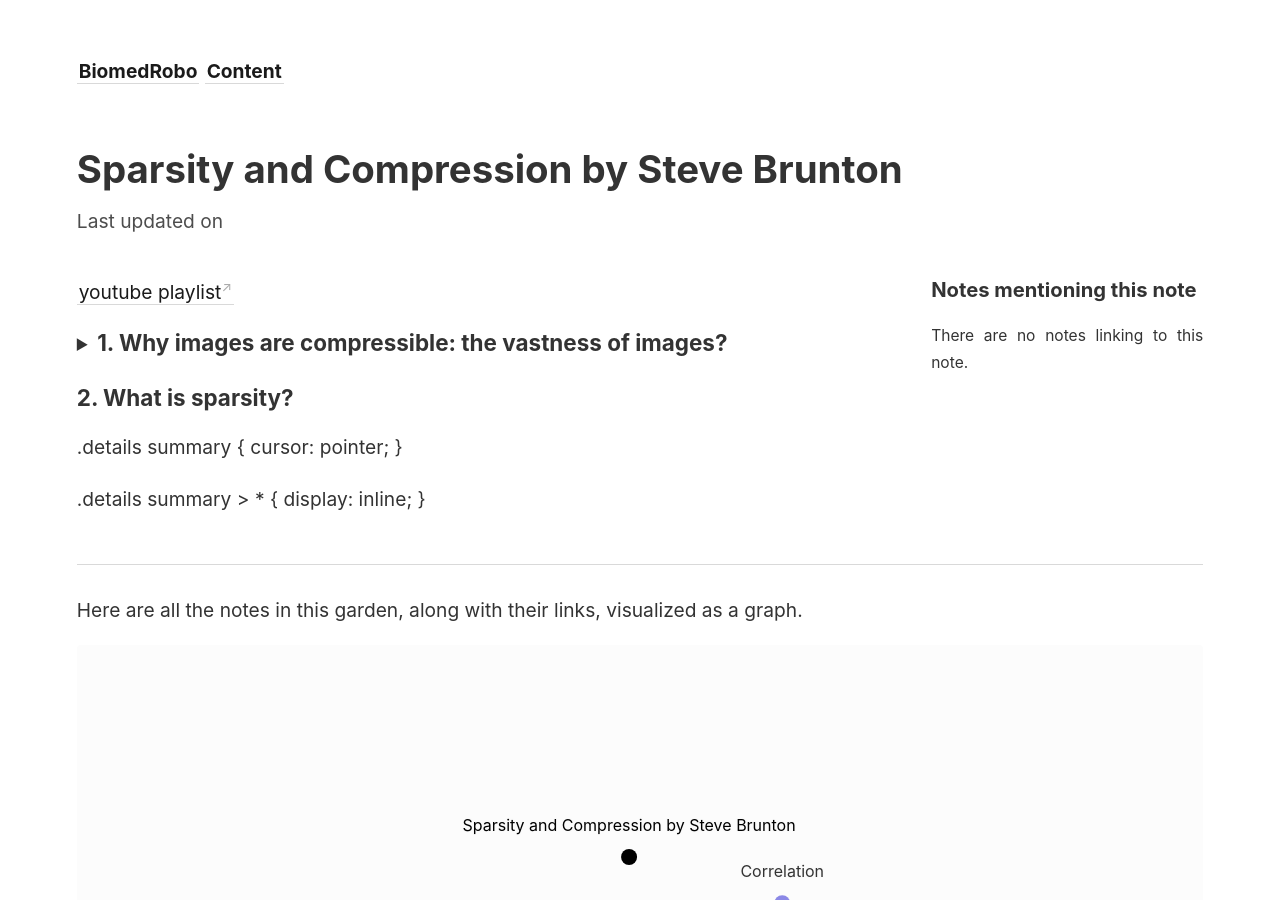
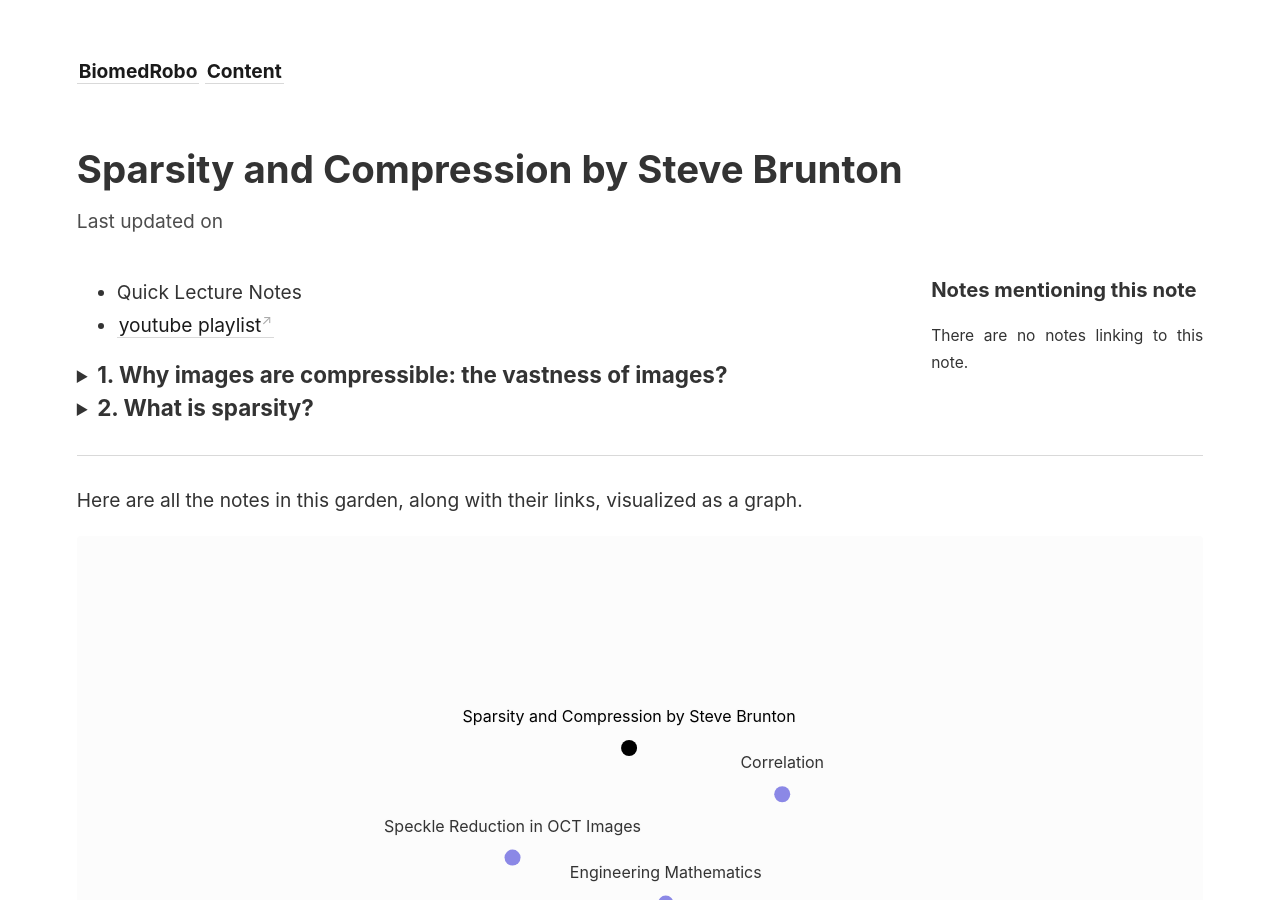
Before and after one commit to ajaygunalan/biomedrobo, a Jekyll site: the page built from _notes/signal-processing/compressiveSensing.md, in a window 1280 px wide and 900 px high. Built offline with Jekyll 4.4.1, drawn with Linux system fonts in a browser that asks for light colours; comment, search, counter and statistics services are not loaded.

Commit message:
added lec 1 ...

```diff
--- a/_notes/signal-processing/compressiveSensing.md
+++ b/_notes/signal-processing/compressiveSensing.md
@@ -8,19 +8,25 @@ permalink: /:categories/:title/
 ---
 
 
-[youtube playlist](https://www.youtube.com/playlist?list=PLMrJAkhIeNNRHP5UA-gIimsXLQyHXxRty)
+- Quick Lecture Notes
+- [youtube playlist](https://www.youtube.com/playlist?list=PLMrJAkhIeNNRHP5UA-gIimsXLQyHXxRty)
 
 
 
-<details> <summary><h3> 1. Why images are compressible: the vastness of images? </h3></summary><img src="/assets/images/cs/whyCompression.PNG"/></details>
+<details>
+  <summary>
+    <h3>
+      1. Why images are compressible: the vastness of images?
+    </h3>
+  </summary>
+    <img src="/assets/images/cs/whyCompression.PNG"/>
+</details>
 
-### 2. What is sparsity?
-
-
-.details summary {
-  cursor: pointer;
-}
-
-.details summary > * {
-  display: inline;
-}
+<details>
+  <summary>
+    <h3>
+      2. What is sparsity?
+    </h3>
+  </summary>
+    Text Here.
+</details>
```
